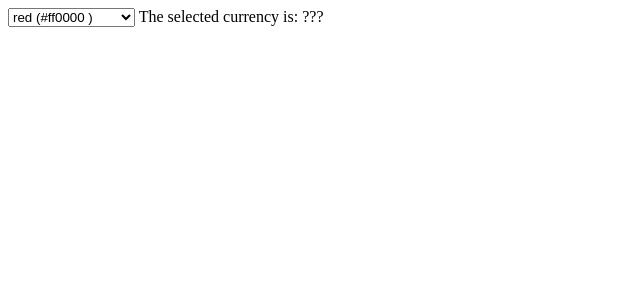
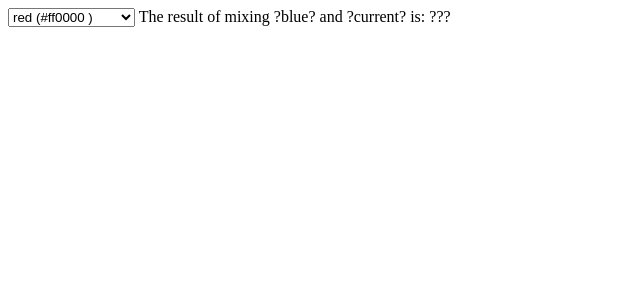
Before and after one commit to rjcarmona/angular-workshop, an Angular app: page / in a window 1280 px wide. Shown: the top 300 px of the page, without its empty margins (0-640 px from the left). Built offline with nearby package versions, Linux system fonts and the light colour scheme.

Commit message:
Computed exercise

```diff
--- a/src/app/color-switcher/color-switcher.component.ts
+++ b/src/app/color-switcher/color-switcher.component.ts
@@ -10,4 +10,5 @@ import { ColorService } from '../../color.service';
 })
 export class ColorSwitcherComponent {
   colorService = inject(ColorService);
+  // Create a variable that filters the colors `signal` excluding the blue color
 }
--- a/src/color.service.ts
+++ b/src/color.service.ts
@@ -11,9 +11,18 @@ const DEFAULT_COLORS = [
 })
 export class ColorService {
   readonly colors = signal(DEFAULT_COLORS);
+  // readonly blueColor =
+  // Set this variable as a signal with the blue color values using the DEFAULT_COLORS Array.
   readonly currentColor = signal(DEFAULT_COLORS[0]);
 
+  // readonly mixedColors =
+  // with the computed function, check the `currentColor` value and set the `mixedColors` value
+  // to violet (Hex code #8f00ff) or green (Hex code #008000)
+
   setColor(colorName: string) {
-    // Set `currentColor` object value based on the `colorName` param.
+    const selectedColor = this.colors().find((c) => c.name === colorName);
+    if (selectedColor) {
+      this.currentColor.set(selectedColor);
+    }
   }
 }
--- a/src/main.ts
+++ b/src/main.ts
@@ -10,16 +10,18 @@ import { ColorService } from './color.service';
   imports: [CommonModule, ColorSwitcherComponent],
   template: `
     <app-color-switcher></app-color-switcher>
-    The selected currency is:
-    <span style="background-color: ">???</span>
+    The result of mixing ?blue? and ?current? is:
+    <span style="background-color:">???</span>
   `,
 })
 export class App implements OnInit {
   colorService = inject(ColorService);
 
   ngOnInit() {
-    // Render the selected color name from the dropdown instead of ???
-    // Set the <span> background color based on the selected color code
+    // Render the blue color name instead of ?blue?
+    // Render the `currentColor` name instead of ?current?
+    // Set the <span> background color based on the mixed color code
+    // Render the mixed color name instead of ???
   }
 }
 
```
